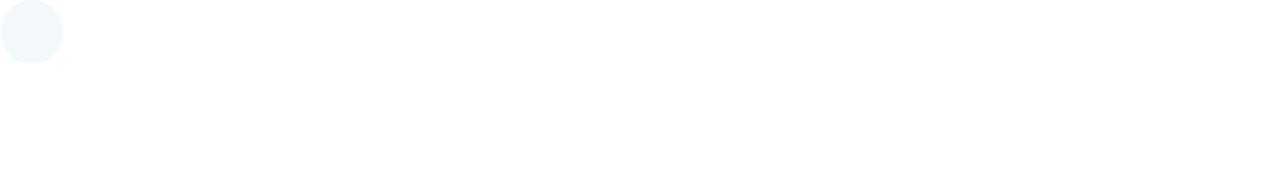
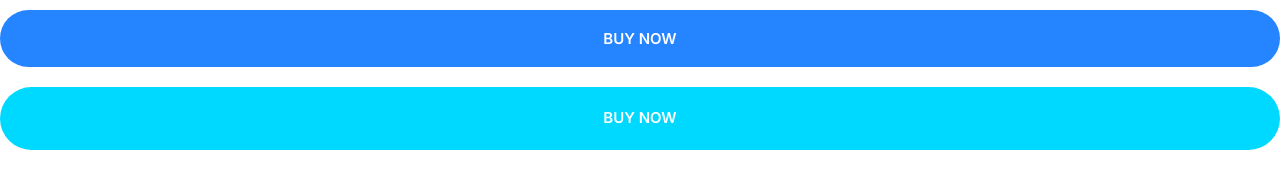
Before and after one commit to Kreetta/test, a plain HTML site: page index.html in a window 1280 px wide. Drawn offline with Linux system fonts and the light colour scheme.

Commit message:
Build the button component.

```diff
--- a/CSS/styles.css
+++ b/CSS/styles.css
@@ -4,6 +4,12 @@
     --color-accent: #ff3400;
     --color-headings: #1b0760;
     --color-body: #918ca4;
+}
+
+*,
+*::after,
+*::before {
+    box-sizing: border-box;
 }
 
 /* Typography */
@@ -173,3 +179,67 @@ a {
     justify-content: center;
     align-items: center;
 }
+
+/* Buttons */
+
+.btn {
+    border-radius: 40px;
+    border: 0;
+    cursor: pointer;
+    font-size: 1.8rem;
+    font-weight: 600;
+    margin: 1rem 0;
+    padding: 2rem 3rem;
+    text-align: center;
+    text-transform: uppercase;
+    white-space: nowrap;
+}
+
+.btn--primary {
+    background: var(--color-primary);
+    color: #fff;
+}
+
+.btn--primary:hover {
+    background: #3a8ffd;
+}
+
+.btn--secondary {
+    background: var(--color-secondary);
+    color: #fff;
+}
+
+.btn--secondary:hover {
+    background: #00c8eb;
+}
+
+.btn--accent {
+    background: var(--color-accent);
+    color: #fff;
+}
+
+.btn--accent:hover {
+    background: #ec3000;
+}
+
+.btn--block {
+    width: 100%;
+    display: inline-block;
+}
+
+.btn--outline {
+    background: #fff;
+    color: var(--color-headings);
+    border: 2px solid var(--color-headings);
+}
+
+.btn--outline:hover {
+    background: var(--color-headings);
+    color: #fff;
+}
+
+@media screen and (min-width: 1024px) {
+    .btn {
+        font-size: 1.5rem;
+    }
+}
--- a/index.html
+++ b/index.html
@@ -13,11 +13,8 @@
 </head>
 
 <body>
-    <span class="icon-container">
-        <svg class="icon icon--primary">
-            <use xlink:href="images/sprite.svg#wordpress"></use>
-        </svg>
-    </span>
+    <button class="btn btn--primary btn--block">Buy Now</button>
+    <a href="#" class="btn btn--secondary btn--block">Buy Now</a>
 </body>
 
 </html>
```
Also changed, not shown: components/buttons.html (added, +2 -0 lines).
